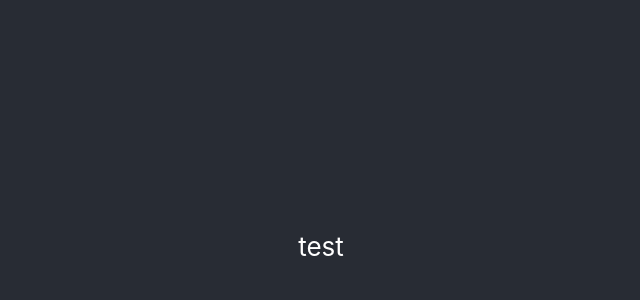
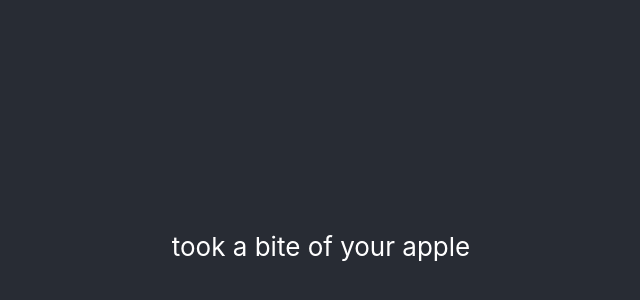
Before and after one commit to nelsonnyan2001/art.zwenyantoe.me, a React (Create React App) app: page / in a window 1280 px wide. Shown: the part 154-454 px from the top of the page, without its empty margins (319-959 px from the left). Built offline with nearby package versions, Linux system fonts and the light colour scheme.

Commit message:
apple bite
retard

```diff
--- a/src/App.js
+++ b/src/App.js
@@ -6,7 +6,7 @@ function App() {
   return (
     <div className="App">
       <header className="App-header">
-        <p>test</p>
+        <p> took a bite of your apple </p>
       </header>
     </div>
   );
```
